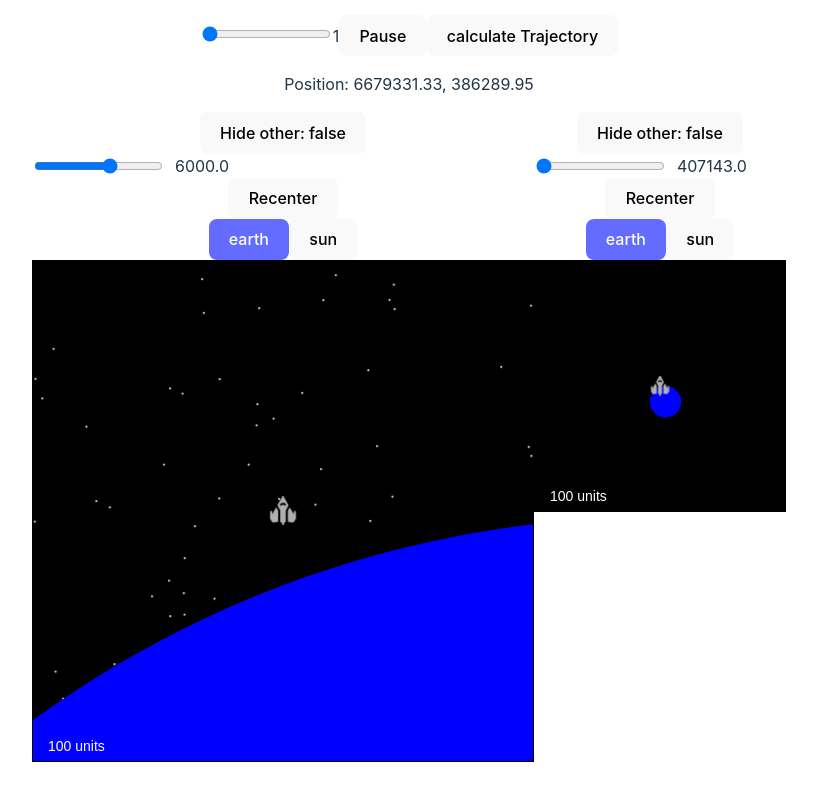
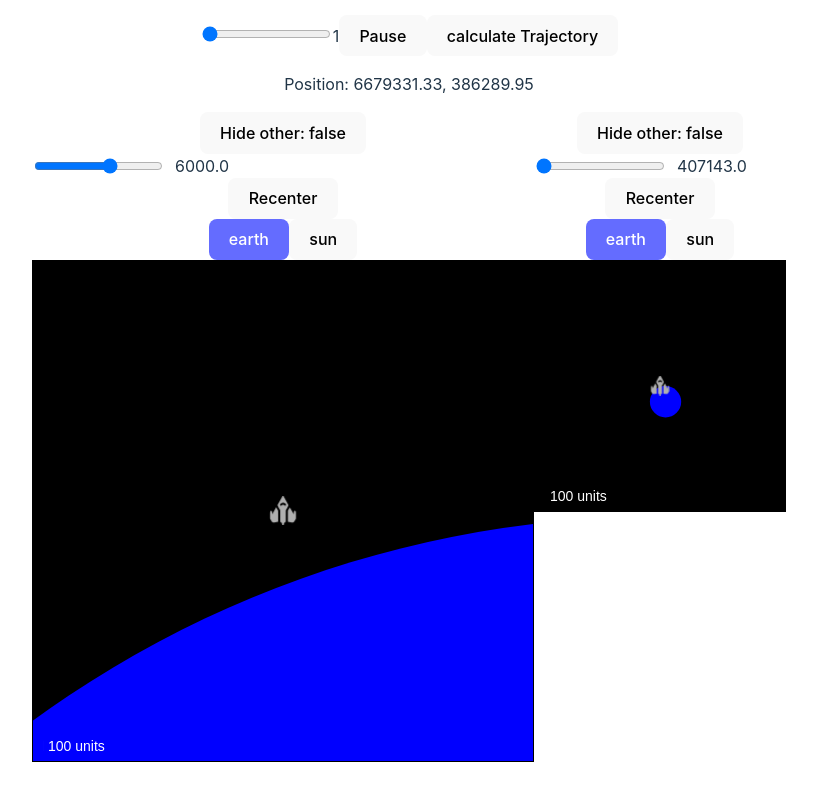
Before and after one commit to JosephRodolfo/space-ship-2, a Vue app: page / in a window 1280 px wide. Shown: the part 314-1114 px from the top of the page, without its empty margins (231-1048 px from the left). Built offline with nearby package versions, Linux system fonts and the light colour scheme.

Commit message:
fix trajectory drawing relative to a moving reference body

```diff
--- a/src/components/Canvas.vue
+++ b/src/components/Canvas.vue
@@ -88,7 +88,10 @@ function updateBackgroundPosition(
 }
 
 let animationFrameId: number;
-
+let lastX = 0;
+let lastY = 0
+let cumulativeX = 0;
+let cumulativeY = 0;
 const starBackgroundCtx = computed(() => {
   return renderStarField(
     props.canvasSize.x,
@@ -173,47 +176,11 @@ const currentReferenceBody = computed(() => {
   return store.initialState.otherBodies.find((el) => el.name === store.referenceBody);
 
 });
-// const trajectoryCtx = computed(() => {
-//   console.log('recomputing trajectory image');
-//   const offScreenCanvas = document.createElement("canvas");
-//   offScreenCanvas.width = props.canvasSize.x;
-//   offScreenCanvas.height = props.canvasSize.y;
-//   const ctx = offScreenCanvas.getContext("2d");
-//   if (!ctx) return null;
 
-//   ctx.beginPath();
-//   ctx.strokeStyle = "white";
-
-//   computedTrajectoryData.value.forEach((point, index) => {
-//     const canvasCenterX = props.canvasSize.x / 2 + props.canvasCenterOffset.x!;
-//     const canvasCenterY = props.canvasSize.y / 2 + props.canvasCenterOffset.y!;
-
-//     const relativeObjX =
-//       (point.x! - props.ship!.position.x!) * scaleFactor.value + canvasCenterX!;
-//     const relativeObjY =
-//       (point.y! - props.ship!.position.y!) * scaleFactor.value + canvasCenterY!;
-
-//     if (index === 0) {
-//       ctx.moveTo(relativeObjX, relativeObjY);
-//     } else {
-//       ctx.lineTo(relativeObjX, relativeObjY);
-//     }
-//     ctx.stroke();
-
-//     ctx.save();
-//     ctx.beginPath();
-//     ctx.arc(relativeObjX, relativeObjY, 2 * 0.5, 0, 2 * Math.PI);
-//     ctx.fillStyle = "white";
-//     ctx.fill();
-//     ctx.restore();
-//   });
-
-//   ctx.stroke();
-
-//   return ctx;
-// });
 
 const trajectoryCtx = computed(() => {
+  cumulativeX = 0;
+  cumulativeY = 0;
   const offScreenCanvas = document.createElement("canvas");
 
   offScreenCanvas.width = props.canvasSize.x * 10;
@@ -239,39 +206,15 @@ const trajectoryCtx = computed(() => {
   ctx.stroke();
   return ctx;
 });
-// const trajectoryCtx = computed(() => {
-//   const offScreenCanvas = document.createElement("canvas");
-//   offScreenCanvas.width = props.canvasSize.x;
-//   offScreenCanvas.height = props.canvasSize.y;
-//   const ctx = offScreenCanvas.getContext("2d");
-//   if (!ctx) return null;
 
-//   ctx.beginPath();
-//   computedTrajectoryData.value.forEach((point, index) => {
-//     const canvasCenterX = props.canvasSize.x / 2;
-//     const canvasCenterY = props.canvasSize.y / 2;
-//     const referenceBodyX = currentReferenceBody.value ? currentReferenceBody.value.position.x : 0;
-//     const referenceBodyY = currentReferenceBody.value ? currentReferenceBody.value.position.y : 0;
-
-//     const relativeObjX =
-//       (point.x! - referenceBodyX! - props.ship!.position.x!) * scaleFactor.value + canvasCenterX;
-//     const relativeObjY =
-//       (point.y! - referenceBodyY! - props.ship!.position.y!) * scaleFactor.value + canvasCenterY;
-
-//     if (index === 0) {
-//       ctx.moveTo(relativeObjX, relativeObjY);
-//     } else {
-//       ctx.lineTo(relativeObjX, relativeObjY);
-//     }
-//   });
-
-//   ctx.strokeStyle = "white";
-//   ctx.stroke();
-
-//   return ctx;});
 const passedTrajectoryEnd = ref(false);
 watch(computedTrajectoryData, () => {
   passedTrajectoryEnd.value = true;
+})
+
+watch(props.ship?.position!, () => {
+  animationFrameId = requestAnimationFrame(draw);
+
 })
 
 
@@ -347,49 +290,20 @@ function draw() {
     if (passedTrajectoryEnd.value && computedTrajectoryData.value.length > 0 && trajectoryCtx.value) {
     const trajectoryCanvas = trajectoryCtx.value.canvas;
     ctx.save();
-      let earthMovementX = 0;
-      let earthMovementY = 0;
-    // Earth's movement offset since the start of the trajectory
-    if (currentReferenceBody.value) {
-     earthMovementX = (currentReferenceBody.value!.position.x! - computedTrajectoryData.value[0].x!) * scaleFactor.value;
-     earthMovementY = (currentReferenceBody.value!.position.y! - computedTrajectoryData.value[0].y!) * scaleFactor.value;
-    }
-    // Ship's position relative to the first trajectory point
-    const shipOffsetX = (computedTrajectoryData.value[0].x! - props.ship!.position.x!) * scaleFactor.value;
-    const shipOffsetY = (computedTrajectoryData.value[0].y! - props.ship!.position.y!) * scaleFactor.value;
+      cumulativeX += currentReferenceBody.value!.position.x! - lastX;
+      cumulativeX += currentReferenceBody.value!.position.y! - lastY;
 
-    // Combined offset for drawing the trajectory
-    const drawStartX = (trajectoryCanvas.width / 2) - shipOffsetX - earthMovementX - (canvas!.width / 2);
-    const drawStartY = (trajectoryCanvas.height / 2) - shipOffsetY - earthMovementY - (canvas!.height / 2);
-
-    // Draw the trajectory canvas at the adjusted position
+    const offsetX = (computedTrajectoryData.value[0].x! + cumulativeX - props.ship!.position.x!) * scaleFactor.value;
+    const offsetY = (computedTrajectoryData.value[0].y! + cumulativeY - props.ship!.position.y!) * scaleFactor.value;
+    const drawStartX = (trajectoryCanvas.width / 2) - offsetX - ( canvas!.width / 2);
+    const drawStartY = (trajectoryCanvas.height / 2) - offsetY - (canvas!.height / 2);
+    lastX = currentReferenceBody.value!.position.x! ;
+    lastY = currentReferenceBody.value!.position.y!
     ctx.drawImage(trajectoryCanvas, drawStartX, drawStartY, canvas!.width, canvas!.height, 0, 0, canvas!.width, canvas!.height);
 
     ctx.restore();
 }
 
-//     if (passedTrajectoryEnd.value && computedTrajectoryData.value.length > 0 && trajectoryCtx.value) {
-//   const trajectoryCanvas = trajectoryCtx.value.canvas;
-
-//   ctx.save();
-
-//   const shipOffsetX = (computedTrajectoryData.value[0].x! - props.ship!.position.x!) * scaleFactor.value;
-//   const shipOffsetY = (computedTrajectoryData.value[0].y! - props.ship!.position.y!) * scaleFactor.value;
-
-//   const referenceBody = currentReferenceBody.value;
-//   let referenceBodyOffsetX = 0, referenceBodyOffsetY = 0;
-//   if (referenceBody) {
-//     referenceBodyOffsetX = (computedTrajectoryData.value[0].x! + referenceBody.position.x!) * scaleFactor.value;
-//     referenceBodyOffsetY = (computedTrajectoryData.value[0].y! + referenceBody.position.y!) * scaleFactor.value;
-//   }
-
-//   const drawStartX = (trajectoryCanvas.width / 2) - shipOffsetX - referenceBodyOffsetX - (canvas!.width / 2);
-//   const drawStartY = (trajectoryCanvas.height / 2) - shipOffsetY- referenceBodyOffsetY - (canvas!.height / 2);
-
-//   ctx.drawImage(trajectoryCanvas, drawStartX, drawStartY, canvas!.width, canvas!.height, 0, 0, canvas!.width, canvas!.height);
-
-//   ctx.restore();
-// }
 
     ctx.save();
     ctx.drawImage(
@@ -431,12 +345,15 @@ function drawOtherObjects(
 }
 
 onMounted(() => {
+  if (currentReferenceBody.value) {
+    lastX = currentReferenceBody.value!.position.x!;
+    lastY = currentReferenceBody.value!.position.y!;
+  }
   stars.value = generateStarPositions(
     starBackgroundSize,
     props.canvasSize.y,
     props.canvasSize.x
   );
-  animationFrameId = requestAnimationFrame(draw);
   shipImage.onload = () => {
     shipImageLoaded.value = true;
   };
--- a/src/components/Dashboard.vue
+++ b/src/components/Dashboard.vue
@@ -27,7 +27,7 @@
       }"
       :ship="currentScenario.ship"
       :other-objects="currentScenario.otherBodies"
-      :background="true"
+      :background="false"
     ></CanvasWithControls>
     <CanvasWithControls
       :magnificationOpts="{
@@ -92,16 +92,16 @@ function initCalculateTrajectory() {
     // :
     currentScenario.value.ship.acceleration;
     mainStore.setTrajectoryData([]);
-    const position = { ...relativePosition};
-    const velocity = { ...relativeVelocity };
-    const acceleration = { ...relativeAcceleration };
+    const position = { x: relativePosition.x, y: relativePosition.y };
+    const velocity = { x: relativeVelocity.x, y: relativeVelocity.y };
+    const acceleration = { x: relativeAcceleration.x, y: relativeAcceleration.y };
     const otherMapped = currentScenario.value.otherBodies.map(
       ({ mass, position, acceleration, velocity, name }) => {
         return {
           mass,
-          position: { ...position },
-          acceleration: { ...acceleration },
-          velocity: { ...velocity },
+          position: { x: position.x, y: position.y},
+          acceleration: { x: acceleration.x, y: acceleration.y},
+          velocity: { x: velocity.x, y: velocity.y},
           name,
         };
       }
--- a/src/entitites/GameEngine.ts
+++ b/src/entitites/GameEngine.ts
@@ -83,19 +83,19 @@ export class GameEngine {
       thrustForce: totalForce,
       timeStep: this.speed.value,
       callback: ({ newAcceleration, newVelocity, newPosition, otherBodiesState }) => {
-        this.ship.updateAcceleration(newAcceleration);
-        this.ship.updateVelocity(newVelocity);
-        this.ship.updatePositionNew(newPosition);
         this.otherObjects = otherBodiesState.map((state) => {
           const body = this.otherObjects.find(({ name }) => name === state.name);
           if (!body) {
             return state;
           }
-          body.position = state.position;
+          body.updatePositionNew(state.position);
           body.velocity = state.velocity;
           body.acceleration = state.acceleration;
           return body;
         });
+        this.ship.updateAcceleration(newAcceleration);
+        this.ship.updateVelocity(newVelocity);
+        this.ship.updatePositionNew(newPosition);
       },
     });
 
--- a/src/entitites/celestialBody.ts
+++ b/src/entitites/celestialBody.ts
@@ -16,6 +16,11 @@ export class CelestialBody {
         this.radius = radius;
         this.name = name;
     }
+    updatePositionNew(position: Vector2D) {
+        this.position.x = position.x;
+        this.position.y = position.y;
+        }
+
 
 
 }
--- a/src/entitites/physics.ts
+++ b/src/entitites/physics.ts
@@ -97,7 +97,6 @@ export class Physics {
     }) {
     const filteredBodies = isTrajectory ? otherBodies.filter(({ name }) => name === 'earth') : otherBodies;
     const totalForces = this.sumForces(filteredBodies, ship);
-if (isTrajectory) console.log(filteredBodies)
     totalForces.x += thrustForce.x!;
     totalForces.y += thrustForce.y!;
 
--- a/src/entitites/ship.ts
+++ b/src/entitites/ship.ts
@@ -51,18 +51,9 @@ export class Ship extends CelestialBody {
     this.acceleration.x = acceleration.x;
     this.acceleration.y = acceleration.y;
   }
-  updatePositionNew(position: Vector2D) {
-    this.position.x = position.x;
-    this.position.y = position.y;
-  }
   updatePhysics(timeStep: number) {
     this.velocity.x! += this.acceleration.x! * timeStep;
     this.velocity.y! += this.acceleration.y! * timeStep;
-  }
-
-  updatePosition(timeStep: number) {
-    this.position.x! += this.velocity.x! * timeStep;
-    this.position.y! += this.velocity.y! * timeStep;
   }
   get rotationAngle(): number {
     if (this.acceleration.x === 0 && this.acceleration.y === 0) {
```
